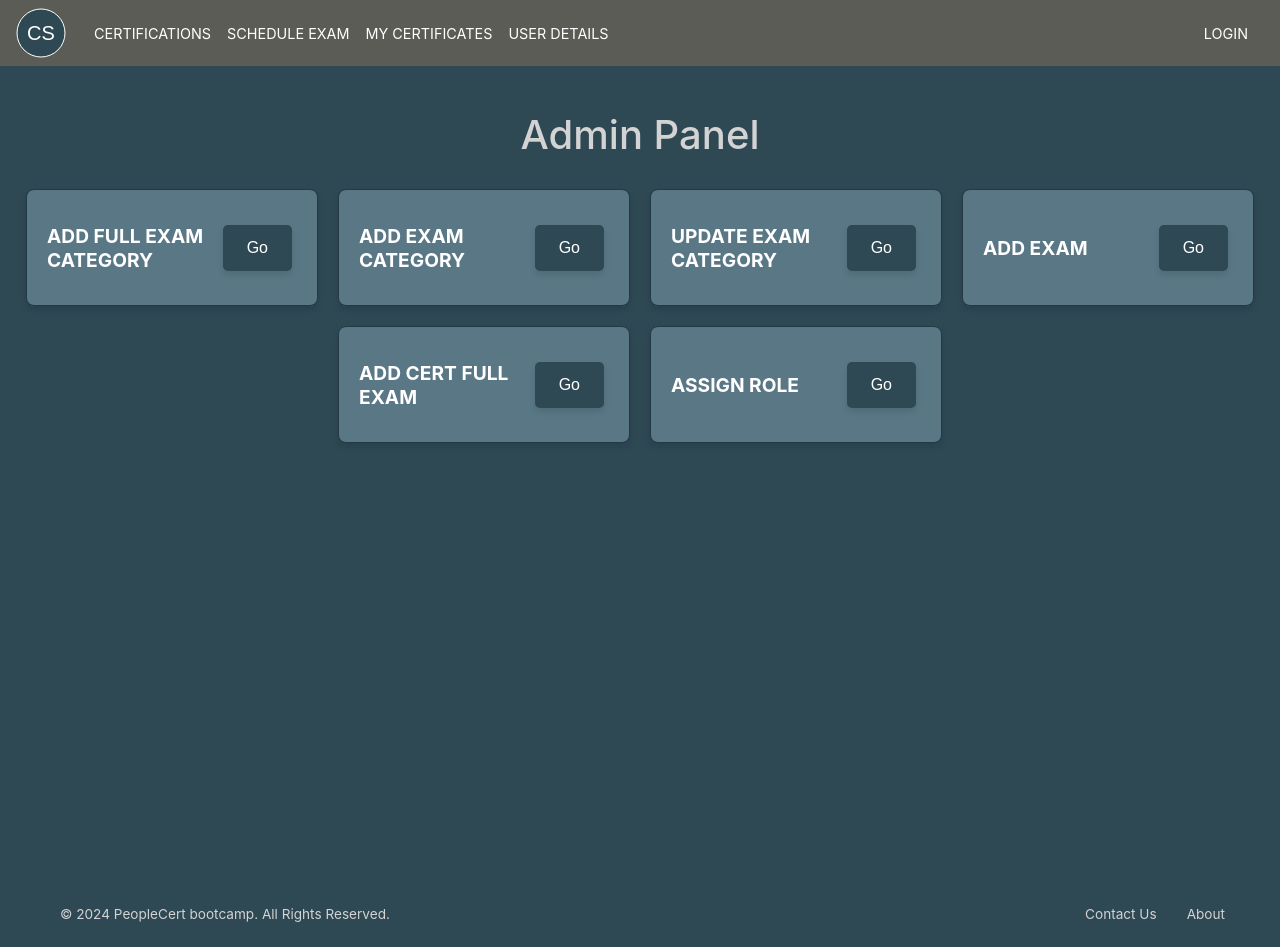
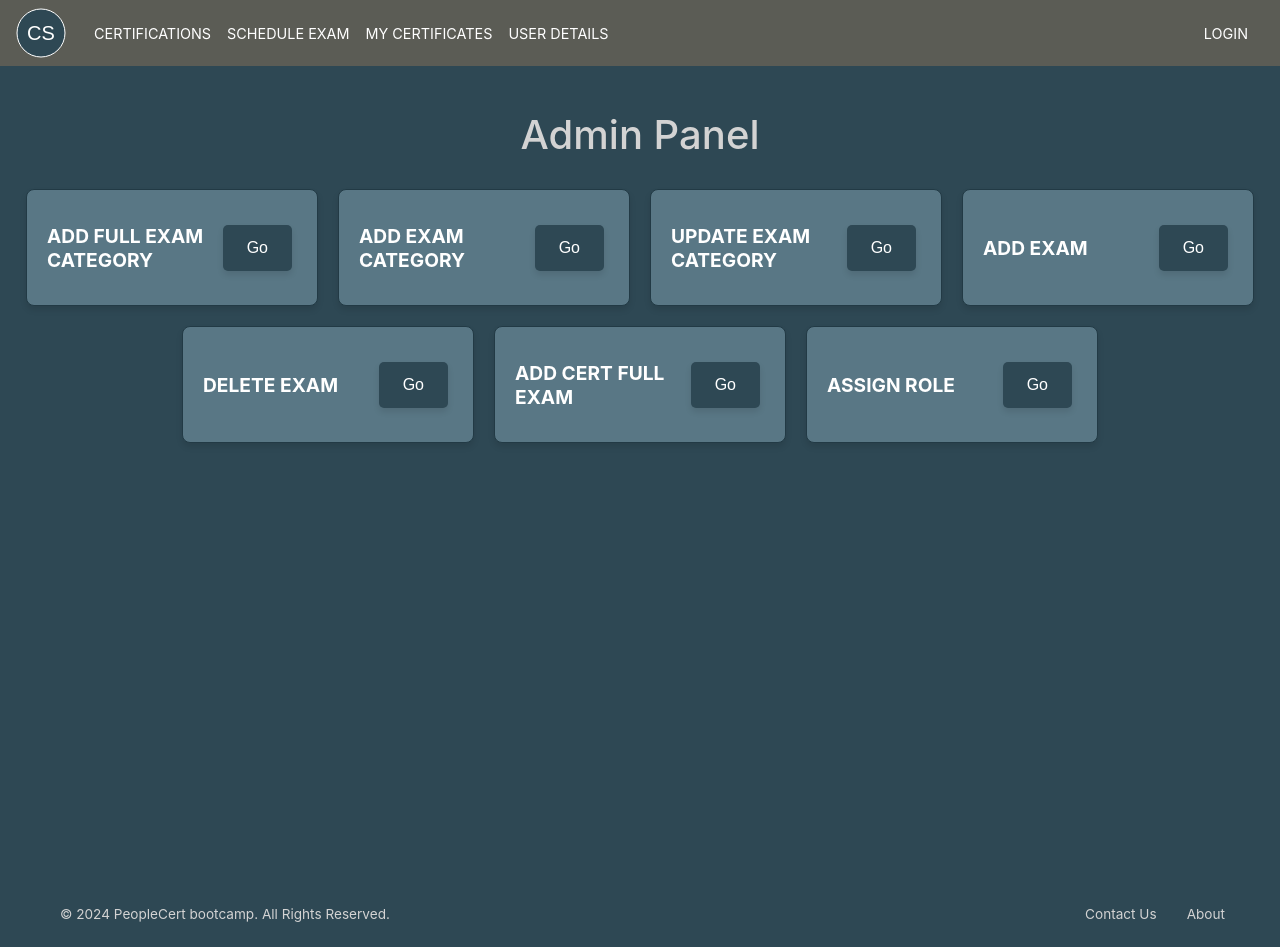
Before and after one commit to ppcbc/certstoreui, a React (Create React App) app: page /adminpanel in a window 1280 px wide. Built offline with nearby package versions, Linux system fonts and the light colour scheme.

Commit message:
kostas delete exam

```diff
--- a/src/App.js
+++ b/src/App.js
@@ -29,6 +29,7 @@ import About from "./components/About";
 import DetailedCertification from "./components/DetailedCertification";
 import StartExam from "./components/StartExam";
 import PaymentPage from "./components/PaymentPage";
+import DeleteExam from "./components/DeleteExam";
 
 function Layout() {
   const location = useLocation();
@@ -65,6 +66,7 @@ function Layout() {
         <Route path="/about-us" element={<About />} />
         <Route path="/start-exam" element={<StartExam />} />
         <Route path="/payment" element={<PaymentPage />} />
+        <Route path="/delete-exam" element={<DeleteExam />} />
       </Routes>
       {/* </div> */}
       {/* {shouldShowHeader && <Footer color={"red"} />} */}
--- a/src/components/AdminPanel.js
+++ b/src/components/AdminPanel.js
@@ -41,6 +41,12 @@ export default function AdminPanel() {
           </li>
           <li>
             <div className="item-header">
+              <h2>DELETE EXAM</h2>
+              <button onClick={() => navigate("/delete-exam")}>Go</button>
+            </div>
+          </li>
+          <li>
+            <div className="item-header">
               <h2>ADD CERT FULL EXAM</h2>
               <button onClick={() => navigate("/add-certexam")}>Go</button>
             </div>
```
